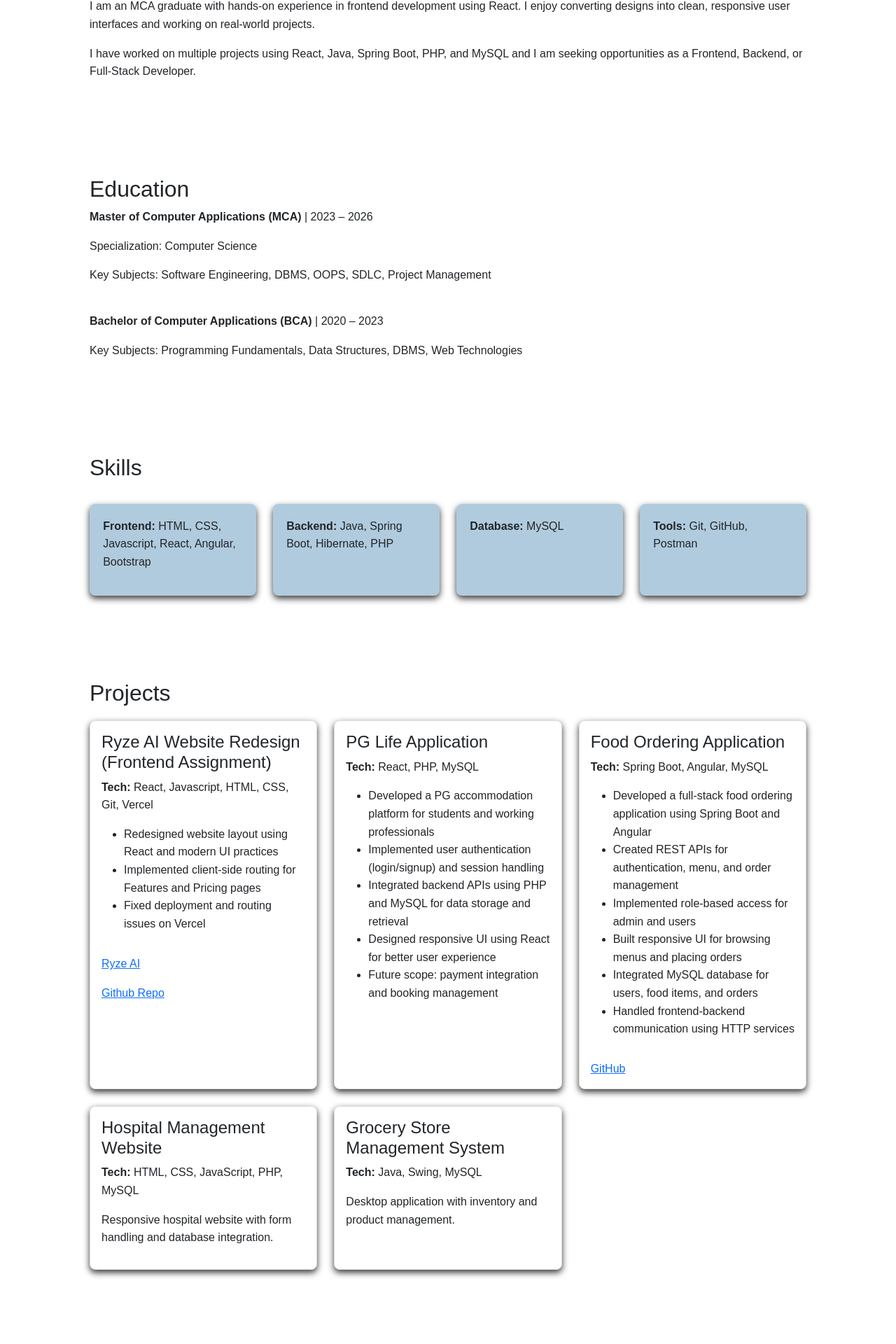
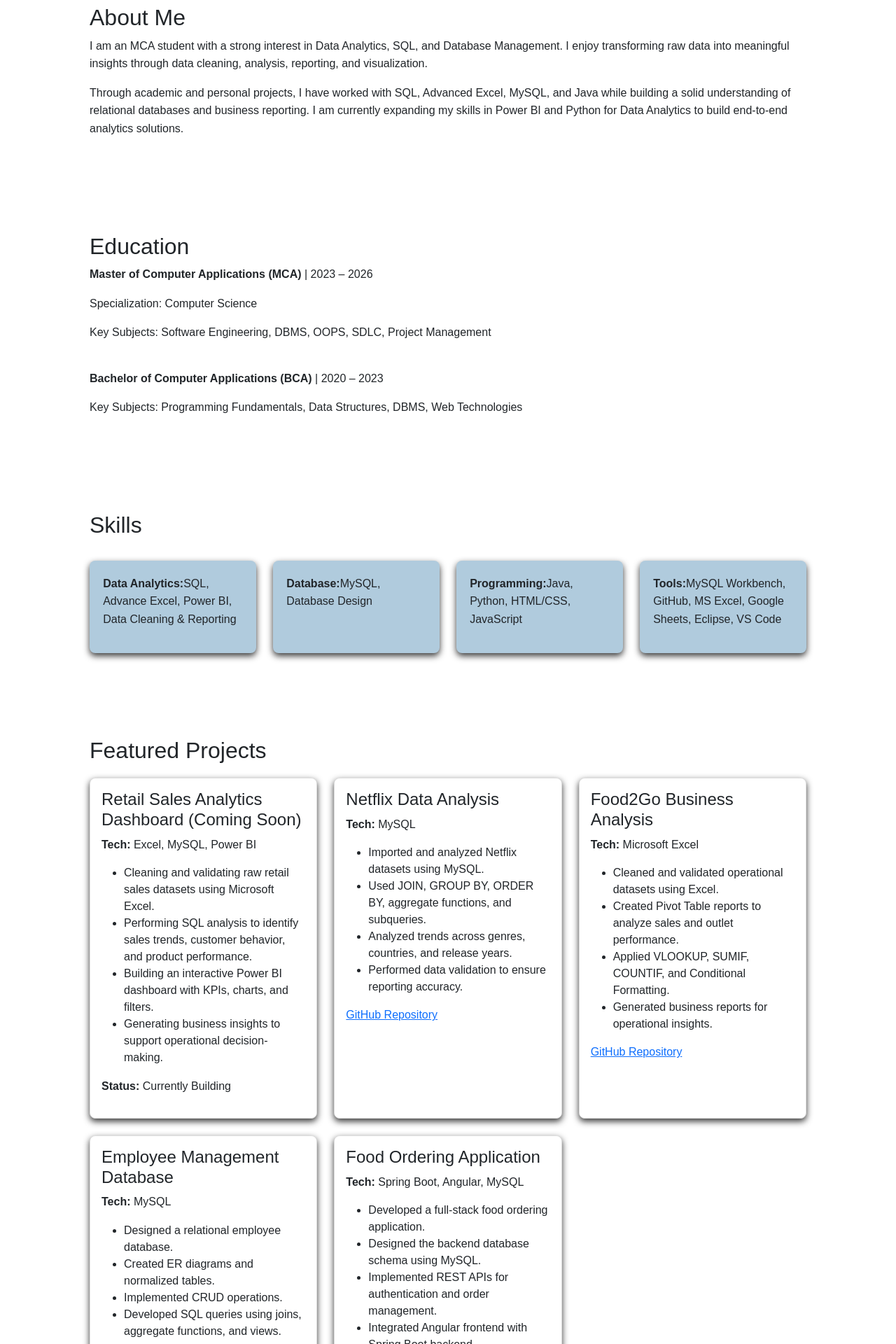
Before and after one commit to Isha1906/isha-vats-portfolio, a React (Vite) app: page / in a window 1280 px wide. Shown: the part 520-2440 px from the top of the page at 70% size. Built offline with nearby package versions, Linux system fonts and the light colour scheme.

Commit message:
Refactoring portfolio

```diff
--- a/src/component/About.jsx
+++ b/src/component/About.jsx
@@ -1,15 +1,20 @@
 const About = () => {
   return (
-    <section>
+    <section id="about">
       <h2>About Me</h2>
+
       <p>
-        I am an MCA graduate with hands-on experience in frontend development using React.
-        I enjoy converting designs into clean, responsive user interfaces and working on real-world projects.
+        I am an MCA student with a strong interest in Data Analytics, SQL, and
+        Database Management. I enjoy transforming raw data into meaningful
+        insights through data cleaning, analysis, reporting, and visualization.
       </p>
+
       <p>
-        I have worked on multiple projects using React, Java, Spring Boot, PHP,
-        and MySQL and I am seeking opportunities as a Frontend, Backend, or
-        Full-Stack Developer.
+        Through academic and personal projects, I have worked with SQL,
+        Advanced Excel, MySQL, and Java while building a solid understanding of
+        relational databases and business reporting. I am currently expanding my
+        skills in Power BI and Python for Data Analytics to build end-to-end
+        analytics solutions.
       </p>
     </section>
   );
--- a/src/component/Hero.jsx
+++ b/src/component/Hero.jsx
@@ -1,4 +1,4 @@
-import resume from "../assets/ISHA-VATS-SDE (1).pdf";
+import resume from "./assets/Isha Vats Resume.pdf";
 import "../style/Hero.css";
 
 const Hero = () => {
@@ -6,8 +6,10 @@ const Hero = () => {
     <section className="hero">
     <div className="container">
     <h1>Hi, I’m Isha Vats</h1>
-      <p>SDE FRESHER | Frontend Developer | MCA Graduate  </p>
-      <p>Building responsive, user-friendly web interfaces using React</p>
+      <p>Data Analyst | SQL | Advanced Excel | Database Management</p>
+      <p>I enjoy transforming raw data into meaningful insights using SQL, Excel, and Power BI.
+      My work focuses on data cleaning, analysis, reporting,
+      and building interactive dashboards to support business decision-making.</p>
       <a href={resume} download className="btn btn-success">
         Download Resume
       </a>
--- a/src/component/Projects.jsx
+++ b/src/component/Projects.jsx
@@ -1,68 +1,116 @@
-import "../style/Project.css"
+import "../style/Project.css";
 
 const Projects = () => {
   return (
     <section id="projects">
-      <h2>Projects</h2>
+      <h2>Featured Projects</h2>
+
       <div className="Project-List">
+
+        {/* Future Power BI Project */}
+        <div className="card featured">
+          <h4>Retail Sales Analytics Dashboard (Coming Soon)</h4>
+
+          <p><b>Tech:</b> Excel, MySQL, Power BI</p>
+
+          <ul>
+            <li>Cleaning and validating raw retail sales datasets using Microsoft Excel.</li>
+            <li>Performing SQL analysis to identify sales trends, customer behavior, and product performance.</li>
+            <li>Building an interactive Power BI dashboard with KPIs, charts, and filters.</li>
+            <li>Generating business insights to support operational decision-making.</li>
+          </ul>
+
+          <p><b>Status:</b> Currently Building</p>
+        </div>
+
+        {/* Netflix */}
         <div className="card">
-          <h4>Ryze AI Website Redesign (Frontend Assignment)</h4>
-          <p><b>Tech:</b> React, Javascript, HTML, CSS, Git, Vercel</p>
-          <p>
-            <ul type="disc">
-              <li>Redesigned website layout using React and modern UI practices</li>
-              <li>Implemented client-side routing for Features and Pricing pages</li>
-              <li>Fixed deployment and routing issues on Vercel</li>
-            </ul>
-          </p>
-          <p><a href="https://ryze-website-assignment.vercel.app" target="_blank">
-            Ryze AI</a>
-          </p>
-          <p>
-            <a href="https://github.com/Isha1906/ryze-website-assignment">Github Repo</a>
-          </p>
+          <h4>Netflix Data Analysis</h4>
 
+          <p><b>Tech:</b> MySQL</p>
+
+          <ul>
+            <li>Imported and analyzed Netflix datasets using MySQL.</li>
+            <li>Used JOIN, GROUP BY, ORDER BY, aggregate functions, and subqueries.</li>
+            <li>Analyzed trends across genres, countries, and release years.</li>
+            <li>Performed data validation to ensure reporting accuracy.</li>
+          </ul>
+
+          <a
+            href="https://github.com/Isha1906"
+            target="_blank"
+            rel="noreferrer"
+          >
+            GitHub Repository
+          </a>
         </div>
+
+        {/* Food2Go */}
         <div className="card">
-          <h4>PG Life Application</h4>
-          <p><b>Tech:</b> React, PHP, MySQL</p>
-          <p>
-            <ul type="disc">
-              <li>Developed a PG accommodation platform for students and working professionals</li>
-              <li>Implemented user authentication (login/signup) and session handling</li>
-              <li>Integrated backend APIs using PHP and MySQL for data storage and retrieval</li>
-              <li>Designed responsive UI using React for better user experience</li>
-              <li>Future scope: payment integration and booking management</li>
-            </ul>
-          </p>
+          <h4>Food2Go Business Analysis</h4>
+
+          <p><b>Tech:</b> Microsoft Excel</p>
+
+          <ul>
+            <li>Cleaned and validated operational datasets using Excel.</li>
+            <li>Created Pivot Table reports to analyze sales and outlet performance.</li>
+            <li>Applied VLOOKUP, SUMIF, COUNTIF, and Conditional Formatting.</li>
+            <li>Generated business reports for operational insights.</li>
+          </ul>
+
+          <a
+            href="https://github.com/Isha1906"
+            target="_blank"
+            rel="noreferrer"
+          >
+            GitHub Repository
+          </a>
         </div>
+
+        {/* Employee */}
+        <div className="card">
+          <h4>Employee Management Database</h4>
+
+          <p><b>Tech:</b> MySQL</p>
+
+          <ul>
+            <li>Designed a relational employee database.</li>
+            <li>Created ER diagrams and normalized tables.</li>
+            <li>Implemented CRUD operations.</li>
+            <li>Developed SQL queries using joins, aggregate functions, and views.</li>
+          </ul>
+
+          <a
+            href="https://github.com/Isha1906"
+            target="_blank"
+            rel="noreferrer"
+          >
+            GitHub Repository
+          </a>
+        </div>
+
+        {/* Food Ordering */}
         <div className="card">
           <h4>Food Ordering Application</h4>
+
           <p><b>Tech:</b> Spring Boot, Angular, MySQL</p>
-          <p>
-            <ul type="disc">
-              <li>Developed a full-stack food ordering application using Spring Boot and Angular</li>
-              <li>Created REST APIs for authentication, menu, and order management</li>
-              <li>Implemented role-based access for admin and users</li>
-              <li>Built responsive UI for browsing menus and placing orders</li>
-              <li>Integrated MySQL database for users, food items, and orders</li>
-              <li>Handled frontend-backend communication using HTTP services</li>
-            </ul>
-          </p>
-          <a href="https://github.com/Isha1906/Food-Ordering-App" target="_blank">
-            GitHub
+
+          <ul>
+            <li>Developed a full-stack food ordering application.</li>
+            <li>Designed the backend database schema using MySQL.</li>
+            <li>Implemented REST APIs for authentication and order management.</li>
+            <li>Integrated Angular frontend with Spring Boot backend.</li>
+          </ul>
+
+          <a
+            href="https://github.com/Isha1906/Food-Ordering-App"
+            target="_blank"
+            rel="noreferrer"
+          >
+            GitHub Repository
           </a>
         </div>
-        <div className="card">
-          <h4>Hospital Management Website</h4>
-          <p><b>Tech:</b> HTML, CSS, JavaScript, PHP, MySQL</p>
-          <p>Responsive hospital website with form handling and database integration.</p>
-        </div>
-        <div className="card">
-          <h4>Grocery Store Management System</h4>
-          <p><b>Tech:</b> Java, Swing, MySQL</p>
-          <p>Desktop application with inventory and product management.</p>
-        </div>
+
       </div>
     </section>
   );
--- a/src/component/Skills.jsx
+++ b/src/component/Skills.jsx
@@ -6,16 +6,20 @@ const Skills = () => {
       <h2>Skills</h2>
      <div className="skills-list">
       <div className="skill-box">
-      <p><b>Frontend:</b> HTML, CSS, Javascript, React, Angular, Bootstrap</p>
+      <p><b>Data Analytics:</b>
+         SQL, Advance Excel, Power BI, Data Cleaning & Reporting</p>
       </div>
       <div className="skill-box">
-      <p><b>Backend:</b> Java, Spring Boot, Hibernate, PHP</p>
+      <p><b>Database:</b>
+      MySQL, Database Design </p>
       </div>
       <div className="skill-box">
-      <p><b>Database:</b> MySQL</p>
+      <p><b>Programming:</b>
+      Java, Python, HTML/CSS, JavaScript</p>
       </div>
       <div className="skill-box">
-      <p><b>Tools:</b> Git, GitHub, Postman</p>
+      <p><b>Tools:</b>
+      MySQL Workbench, GitHub, MS Excel, Google Sheets, Eclipse, VS Code</p>
       </div>
      </div>
     </section>
```
Also changed, not shown: 2 other files (tests, documents, lock files or other folders).
